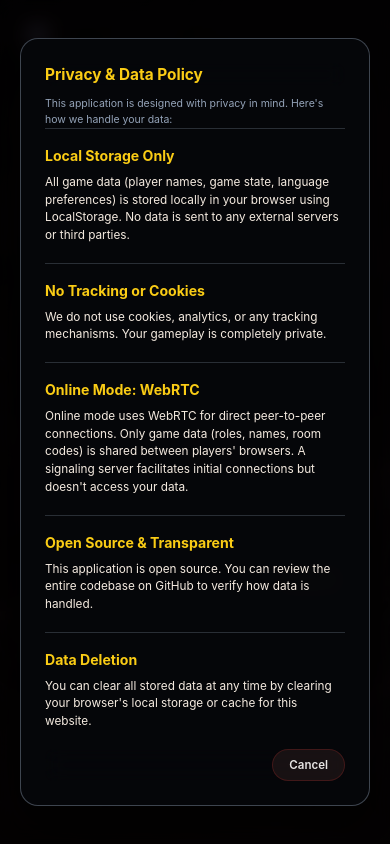
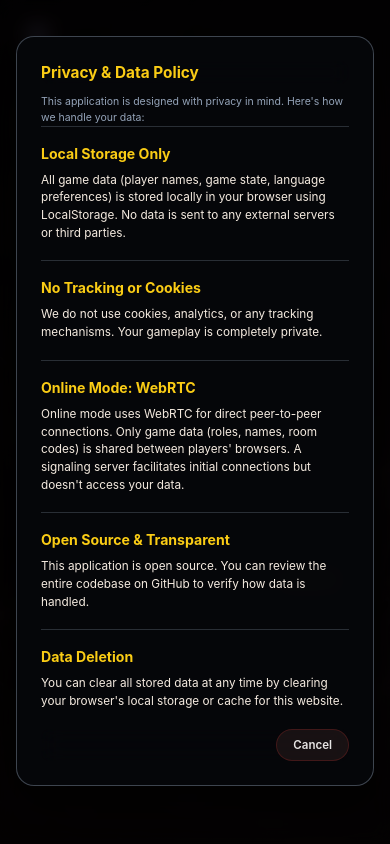
Before and after one commit to n0tsosmart/slaythewerewolf, a plain HTML site: page index.html in a window 390 px wide. Both pictures are taken after a click on the button "🔒 Privacy & Data Policy". Drawn offline with Linux system fonts and the light colour scheme.

Commit message:
style: improve mobile modal and info panel responsiveness and update stylesheet version

```diff
--- a/css/components.css
+++ b/css/components.css
@@ -516,6 +516,28 @@ select:focus-visible {
     padding: 10px 16px;
     margin-left: 16px;
   }
+
+  /* Modal adjustments for mobile */
+  .modal-overlay {
+    padding: 16px;
+    align-items: flex-start;
+    overflow-y: auto;
+    -webkit-overflow-scrolling: touch;
+  }
+
+  .modal-panel {
+    margin-top: 20px;
+    margin-bottom: 20px;
+    max-height: calc(100vh - 40px);
+    overflow-y: auto;
+    -webkit-overflow-scrolling: touch;
+  }
+
+  .info-panel {
+    max-height: calc(100vh - 40px);
+    overflow-y: auto;
+    -webkit-overflow-scrolling: touch;
+  }
 }
 
 /* --------------------------------------------------------------------------
--- a/index.html
+++ b/index.html
@@ -11,7 +11,7 @@
   <meta name="viewport" content="width=device-width, initial-scale=1.0, maximum-scale=1.0, user-scalable=no" />
   <title>Slay the Werewolf</title>
   <!-- Main stylesheet, includes versioning for cache busting -->
-  <link rel="stylesheet" href="css/styles.css?v=1.0.36" />
+  <link rel="stylesheet" href="css/styles.css?v=1.0.37" />
 </head>
 
 <body>
```
